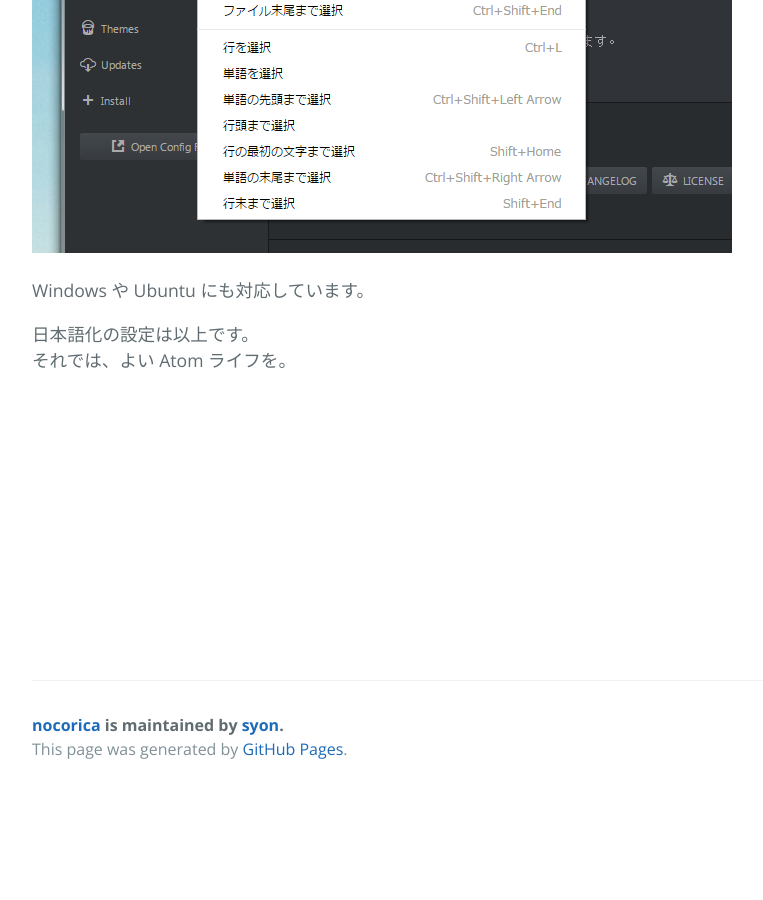
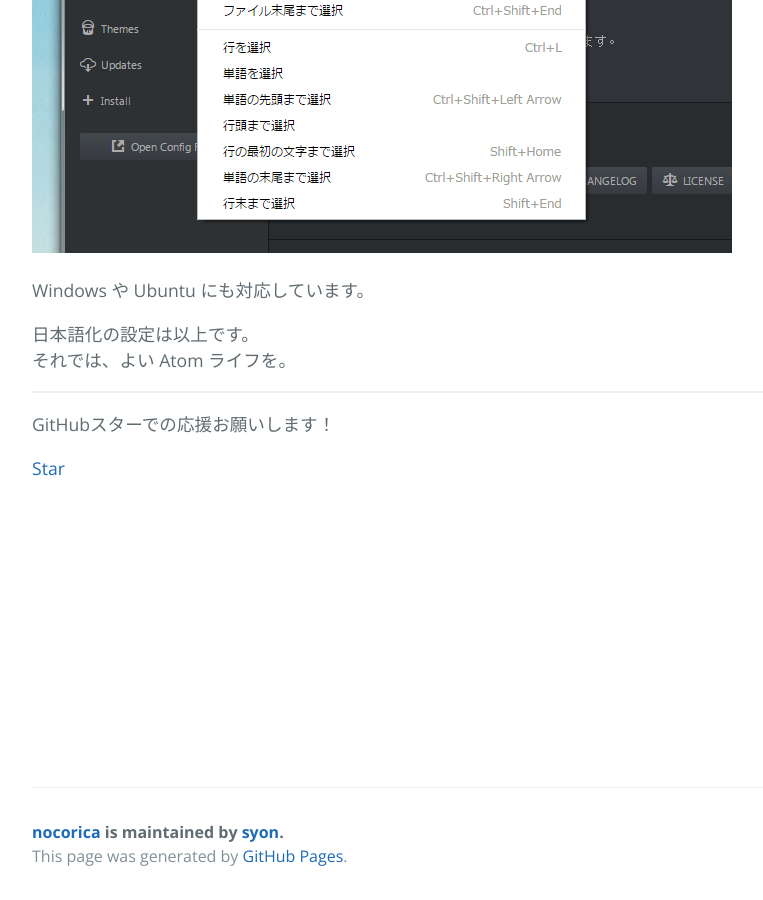
Before and after one commit to syon/nocorica, a Jekyll site: the page built from _posts/2015-03-15-atom-package-install.md, in a window 1280 px wide and 900 px high, scrolled down 3980 px. Shown: the whole window, without its empty margins (192-955 px from the left). Built offline with Jekyll 4.4.1, drawn with Linux system fonts in a browser that asks for light colours; before the commit the page ends 4773 px from its top, so only the background shows below that.

Commit message:
:octocat: please star

```diff
--- a/_posts/2015-03-15-atom-package-install.md
+++ b/_posts/2015-03-15-atom-package-install.md
@@ -49,3 +49,10 @@
 
 日本語化の設定は以上です。
 それでは、よい Atom ライフを。
+
+---
+
+GitHubスターでの応援お願いします！
+
+<script async defer src="https://buttons.github.io/buttons.js"></script>
+<a class="github-button" href="https://github.com/syon/atom-japanese-menu" data-icon="octicon-star" data-size="large" data-show-count="true" aria-label="Star syon/atom-japanese-menu on GitHub">Star</a>
```
